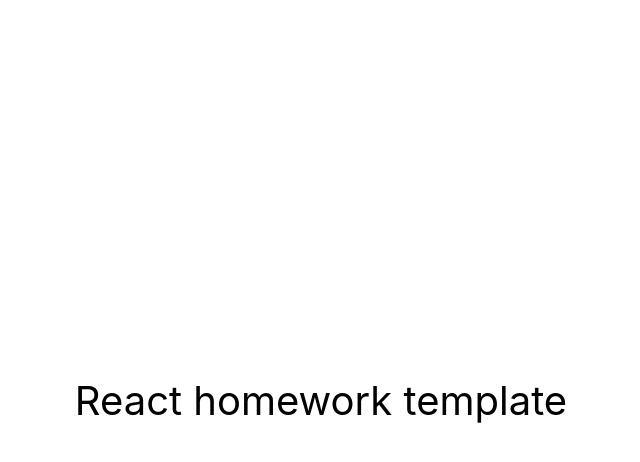
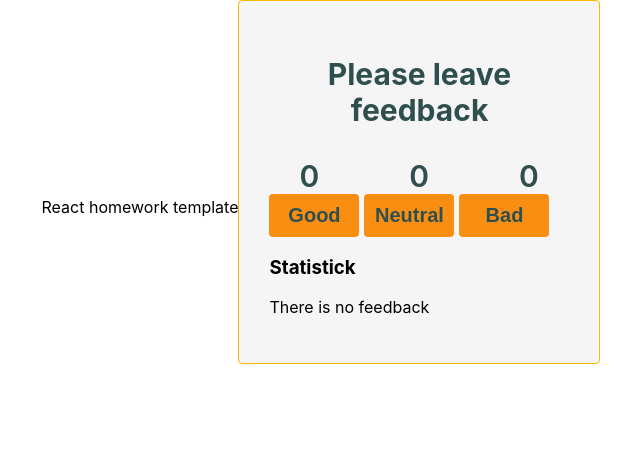
Before and after one commit to AnastasiiaHM/goit-react-hw-02-feedback, a React (Create React App) app: page / in a window 1280 px wide. Shown: the top 462 px of the page, without its empty margins (319-959 px from the left). Built offline with nearby package versions, Linux system fonts and the light colour scheme.

Commit message:
finish task 1

```diff
--- a/src/components/App.jsx
+++ b/src/components/App.jsx
@@ -1,16 +1,11 @@
+import css from './App.module.css';
+import { Statistic } from './Statistic/Statistic';
+
 export const App = () => {
   return (
-    <div
-      style={{
-        height: '100vh',
-        display: 'flex',
-        justifyContent: 'center',
-        alignItems: 'center',
-        fontSize: 40,
-        color: '#010101',
-      }}
-    >
+    <div className={css.bodyApp}>
       React homework template
+      <Statistic />
     </div>
   );
 };
--- /dev/null
+++ b/src/components/App.module.css
@@ -0,0 +1,5 @@
+.bodyApp {
+  display: flex;
+  justify-content: center;
+  align-items: center;
+}
--- /dev/null
+++ b/src/components/Statistic/Buttons/Buttons.jsx
@@ -0,0 +1,13 @@
+import css from './Buttons.module.css';
+
+export const Buttons = ({ nameBtn, handleClick }) => {
+  return (
+    <button
+      type="button"
+      className={css.statistic__btn}
+      onClick={() => handleClick()}
+    >
+      {nameBtn}
+    </button>
+  );
+};
--- /dev/null
+++ b/src/components/Statistic/Buttons/Buttons.module.css
@@ -0,0 +1,23 @@
+.btnWraper {
+  display: flex;
+  gap: 10px;
+}
+.statistic__btn {
+  width: 90px;
+  padding-top: 10px;
+  padding-bottom: 10px;
+  margin-right: 5px;
+  font-size: 20px;
+  font-weight: 700;
+  border-radius: 4px;
+  border: none;
+
+  color: darkslategray;
+  background-color: #fa8e12;
+}
+
+.statistic__btn:hover,
+.statistic__btn:focus {
+  background-color: #fcb851;
+  color: black;
+}
--- /dev/null
+++ b/src/components/Statistic/Statistic.jsx
@@ -0,0 +1,87 @@
+import { Component } from 'react';
+import { Buttons } from './Buttons/Buttons';
+import { Total } from './Total/Total';
+import css from '../Statistic/Statistic.module.css';
+
+export class Statistic extends Component {
+  state = {
+    good: 0,
+    neutral: 0,
+    bad: 0,
+  };
+
+  handleClickBtnGood = () => {
+    this.setState(prevState => {
+      return {
+        good: prevState.good + 1,
+      };
+    });
+  };
+
+  handleClickBtnNeutral = () => {
+    this.setState(prevState => {
+      return {
+        neutral: prevState.neutral + 1,
+      };
+    });
+  };
+
+  handleClickBtnBad = () => {
+    this.setState(prevState => {
+      return {
+        bad: prevState.bad + 1,
+      };
+    });
+  };
+
+  countTotalFeedback = () => {
+    const values = Object.values(this.state);
+    return values.reduce((acc, value) => {
+      return acc + value;
+    }, 0);
+  };
+
+  countPositiveFeedback = () => {
+    if (this.state.good) {
+      return ((this.state.good / this.countTotalFeedback()) * 100).toFixed(2);
+    } else {
+      return '0';
+    }
+  };
+
+  countNegativeFeedback = () => {
+    if (this.state.bad) {
+      return ((this.state.bad / this.countTotalFeedback()) * 100).toFixed(2);
+    } else {
+      return '0';
+    }
+  };
+
+  render() {
+    return (
+      <div className={css.statistic__wraper}>
+        <h2 className={css.statistic__title}>Please leave feedback</h2>
+        <span className={css.statistic_number}>{this.state.good}</span>
+        <span className={css.statistic_number}>{this.state.neutral}</span>
+        <span className={css.statistic_number}>{this.state.bad}</span>
+        <div className={css.btnWraper}>
+          <Buttons nameBtn="Good" handleClick={this.handleClickBtnGood} />
+          <Buttons nameBtn="Neutral" handleClick={this.handleClickBtnNeutral} />
+          <Buttons nameBtn="Bad" handleClick={this.handleClickBtnBad} />
+        </div>
+        <h3 className={css.statistic__totalTitle}>Statistick</h3>
+        <div className={css.statistic__totalWraper}>
+          {this.countTotalFeedback() !== 0 ? (
+            <Total
+              total={this.countTotalFeedback()}
+              positiv={this.countPositiveFeedback()}
+              negativ={this.countNegativeFeedback()}
+            />
+          ) : (
+            <p>There is no feedback</p>
+          )}
+        </div>
+      </div>
+    );
+  }
+}
--- /dev/null
+++ b/src/components/Statistic/Statistic.module.css
@@ -0,0 +1,31 @@
+.statistic__wraper {
+  width: 300px;
+  background-color: whitesmoke;
+  padding: 30px;
+  border-radius: 4px;
+  border: 1px solid rgb(252, 185, 3);
+  margin-bottom: 50px;
+}
+
+.statistic__title {
+  font-size: 30px;
+  text-align: center;
+  margin-bottom: 30px;
+  color: darkslategrey;
+}
+.statistic__total-wraper {
+  display: flex;
+
+  border: 1px solid black;
+}
+.statistic_number {
+  width: 90px;
+  padding-top: 10px;
+  padding-bottom: 10px;
+  margin-left: 30px;
+  margin-right: 60px;
+
+  font-size: 30px;
+  font-weight: 600;
+  color: darkslategrey;
+}
--- /dev/null
+++ b/src/components/Statistic/Total/Total.jsx
@@ -0,0 +1,11 @@
+import css from './Total.module.css';
+
+export const Total = ({ total, positiv, negativ }) => {
+  return (
+    <>
+      <p className={css.statistic__total}>Total: {total}</p>
+      <p className={css.statistic__total}>Positive feedback: {positiv}%</p>
+      <p className={css.statistic__total}>Negative feedback: {negativ}%</p>
+    </>
+  );
+};
--- /dev/null
+++ b/src/components/Statistic/Total/Total.module.css
@@ -0,0 +1,12 @@
+.statistic__total {
+  font-size: 18px;
+  color: darkslategray;
+}
+.statistic__totalWraper {
+  display: flex;
+}
+.statistic__totalTitle {
+  font-size: 20px;
+  text-align: center;
+  color: darkslategrey;
+}
```
